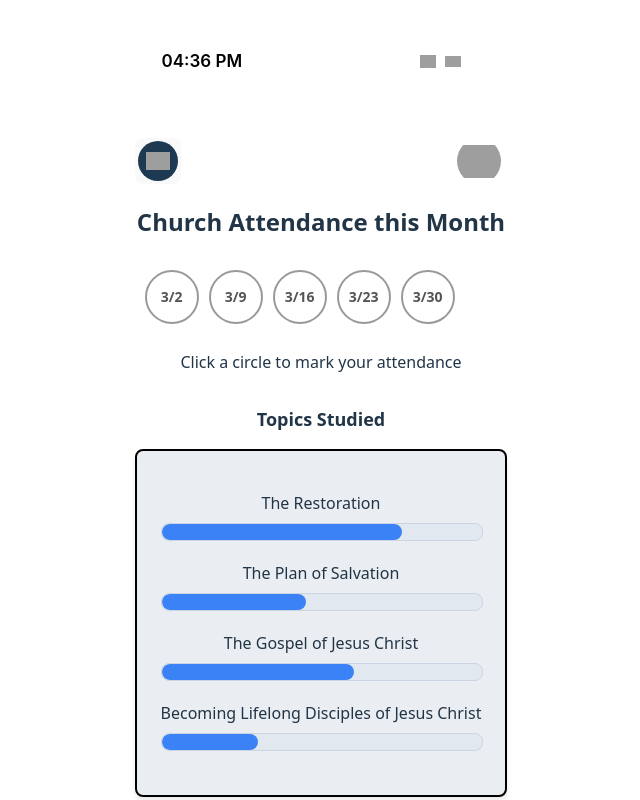
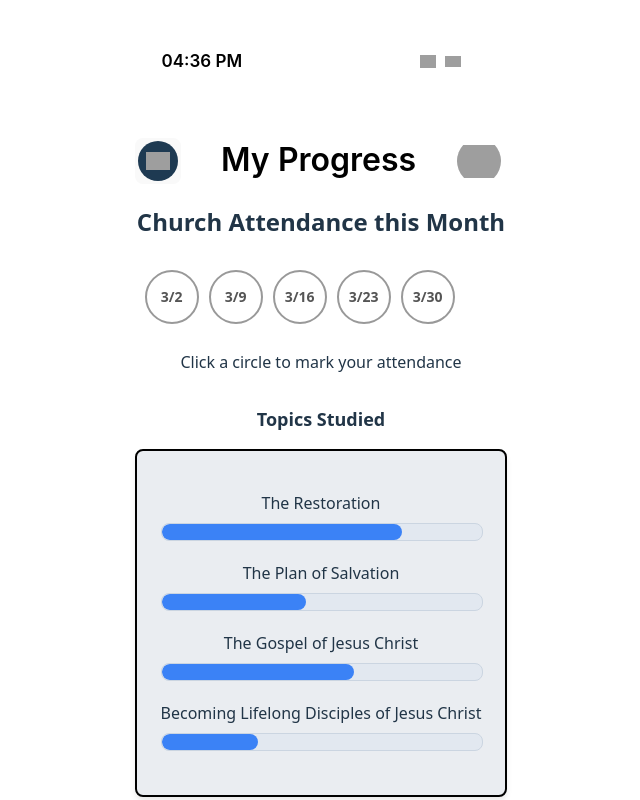
Before and after one commit to Kimballmckay/MyCovenantPath1, a React (Vite) app in the folder frontend/: page /MyProgress in a window 1280 px wide. Shown: the top 800 px of the page, without its empty margins (319-959 px from the left). Built offline with nearby package versions, Linux system fonts and the light colour scheme; grey boxes are pictures that could not be loaded.

Commit message:
now finished!

```diff
--- a/frontend/src/myProgress/MyProgress.tsx
+++ b/frontend/src/myProgress/MyProgress.tsx
@@ -10,7 +10,7 @@ function MyProgress() {
     <main className="mx-auto w-full max-w-[480px]">
       <div className="overflow-hidden w-full bg-white">
         <StatusBar />
-        <MenuHeader />
+        <MenuHeader pageName='My Progress'/>
 
         <section className="flex flex-col items-start px-3.5 mt-8 w-full">
           <ChurchAttendance />
```
